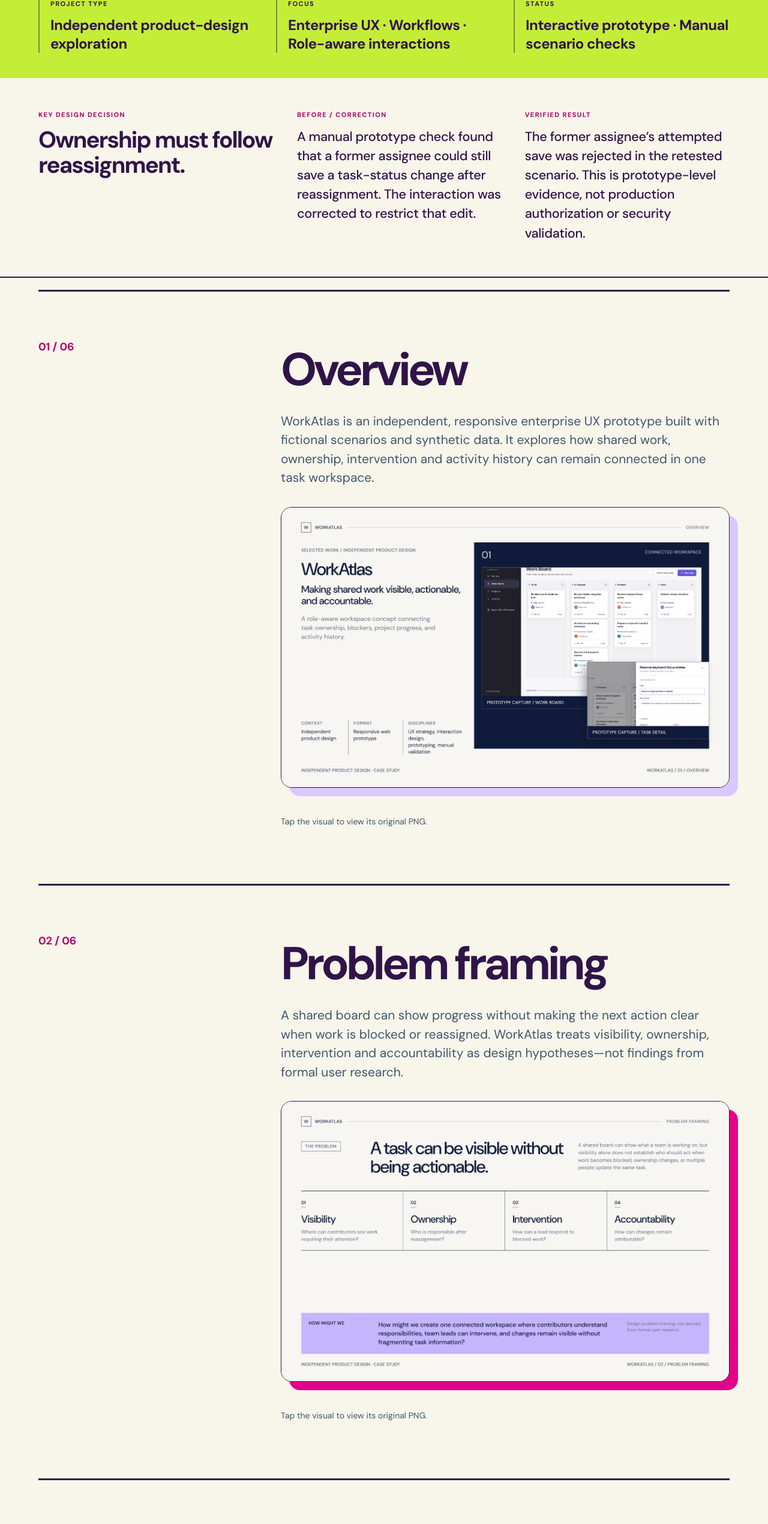
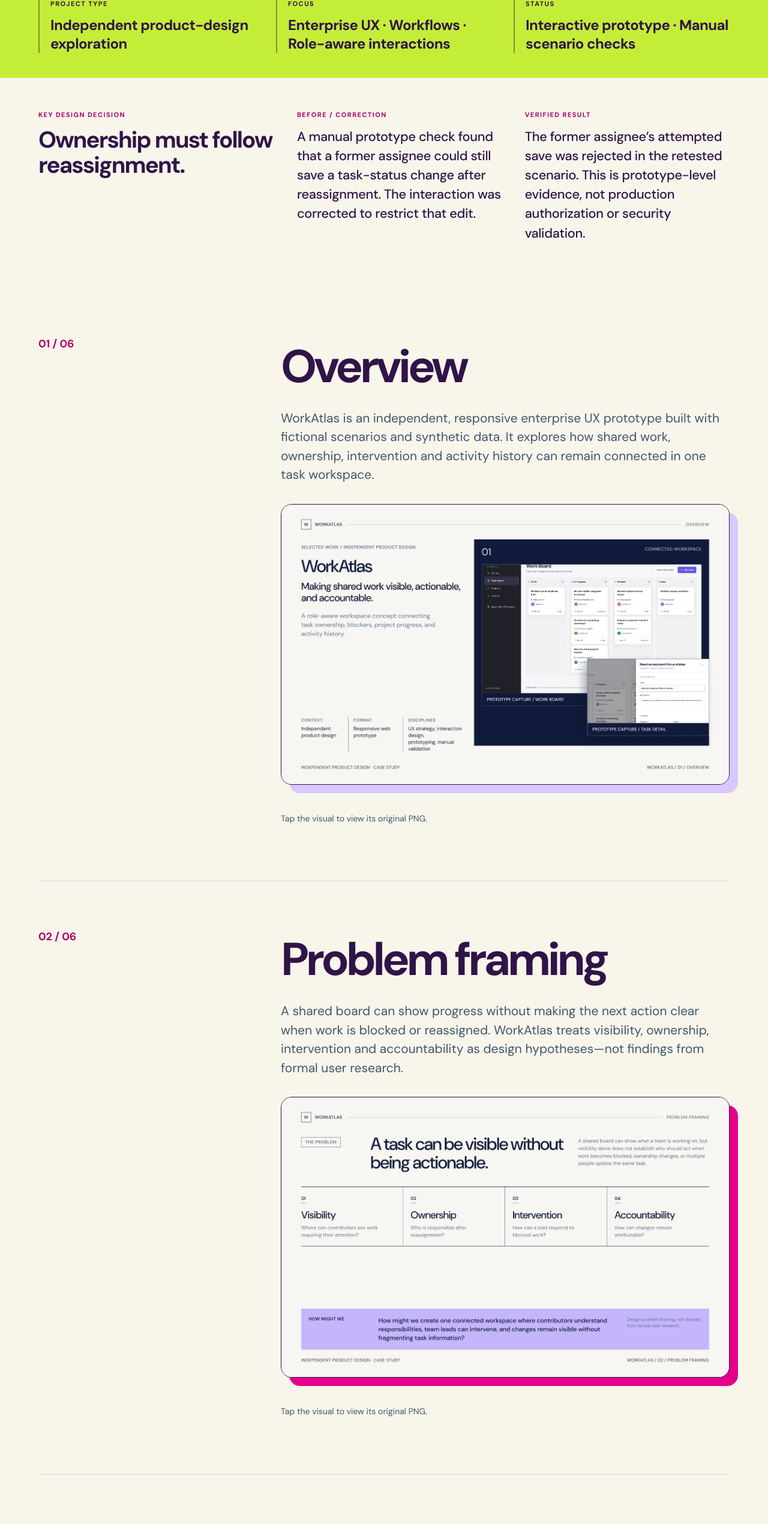
Before and after one commit to lotolipi/product-design-portfolio, a Next.js app: page /work/workatlas in a window 1280 px wide. Shown: the part 854-3394 px from the top of the page at 60% size. Built offline with nearby package versions, Linux system fonts and the light colour scheme.

Commit message:
style(workatlas): remove heavy dark section separator rules

```diff
--- a/app/globals.css
+++ b/app/globals.css
@@ -541,3 +541,11 @@ html[data-loto-theme="dark"] .lottolov-page .shop-destinations>div:first-child>s
 
 /* WorkAtlas: halve the case-study image outline from 3px to 1.5px, preserving radius and shadow. */
 .co-case-page .co-case-chapters .case-frame{border-width:1.5px!important}
+
+/* WorkAtlas visual QA: section boundaries use whitespace and color, not dark rules. */
+.co-case-page .co-case-intro,.co-case-page .co-case-decision{border-top:0!important;border-bottom:0!important}
+.co-case-page .co-case-chapters .chapter{border-top:0!important}
+.co-case-page .co-case-chapters .chapter+.chapter{border-top:1px solid rgba(48,20,72,.12)!important}
+.co-case-page .co-case-limitation{border-top:0!important}
+.co-case-page .co-case-chapters{border-top:0!important}
+@media(max-width:767px){.co-case-page .co-case-chapters .chapter+.chapter{border-top:1px solid rgba(48,20,72,.10)!important}}
```
